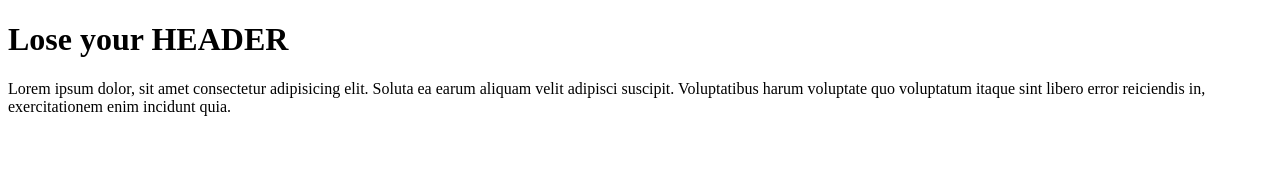
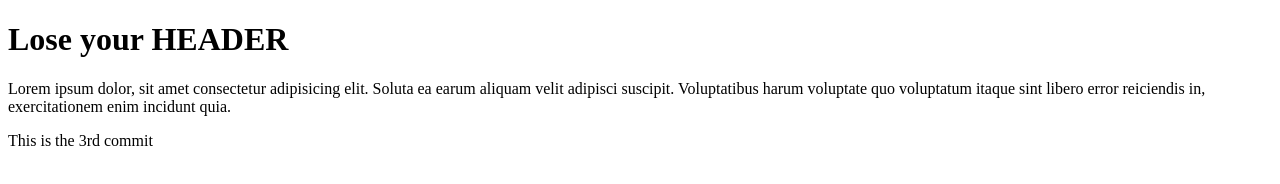
Before and after one commit to marcusedralin/git-test, a plain HTML site: page index.html in a window 1280 px wide. Drawn offline with Linux system fonts and the light colour scheme.

Commit message:
Third commit

```diff
--- a/index.html
+++ b/index.html
@@ -13,5 +13,6 @@
       voluptatum itaque sint libero error reiciendis in, exercitationem enim
       incidunt quia.
     </p>
+    <p>This is the 3rd commit</p>
   </body>
 </html>
```
